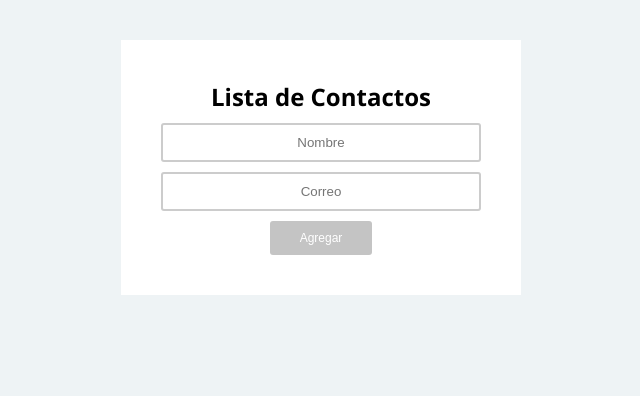
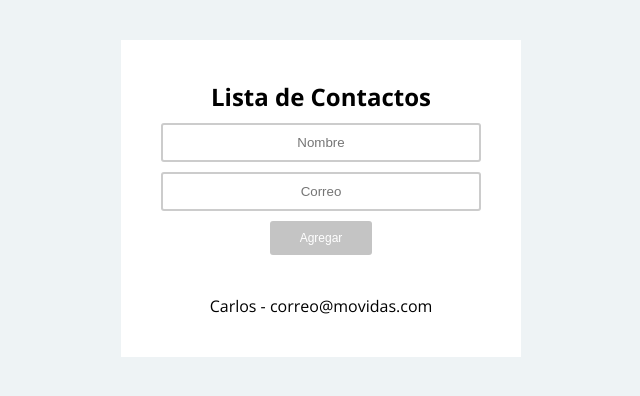
Before and after one commit to jeatzr/curso-react-firebase, a React (Create React App) app: page / in a window 1280 px wide. Shown: the top 396 px of the page, without its empty margins (319-959 px from the left). Built offline with nearby package versions, Linux system fonts and the light colour scheme; no server answers.

Commit message:
ListaContactos Básico. Estático. 2

```diff
--- a/src/App.js
+++ b/src/App.js
@@ -1,14 +1,17 @@
 import React  from 'react';
 import styled from 'styled-components';
 import Formulario from './componentes/Formulario';
+import ListaContactos from './componentes/ListaContactos';
 
 
 const App = () =>
 {
     return (
+
         <Contenedor>
             <Titulo>Lista de Contactos</Titulo>
-            <Formulario></Formulario>
+                <Formulario />
+                <ListaContactos />
         </Contenedor>
     )
 }
```
